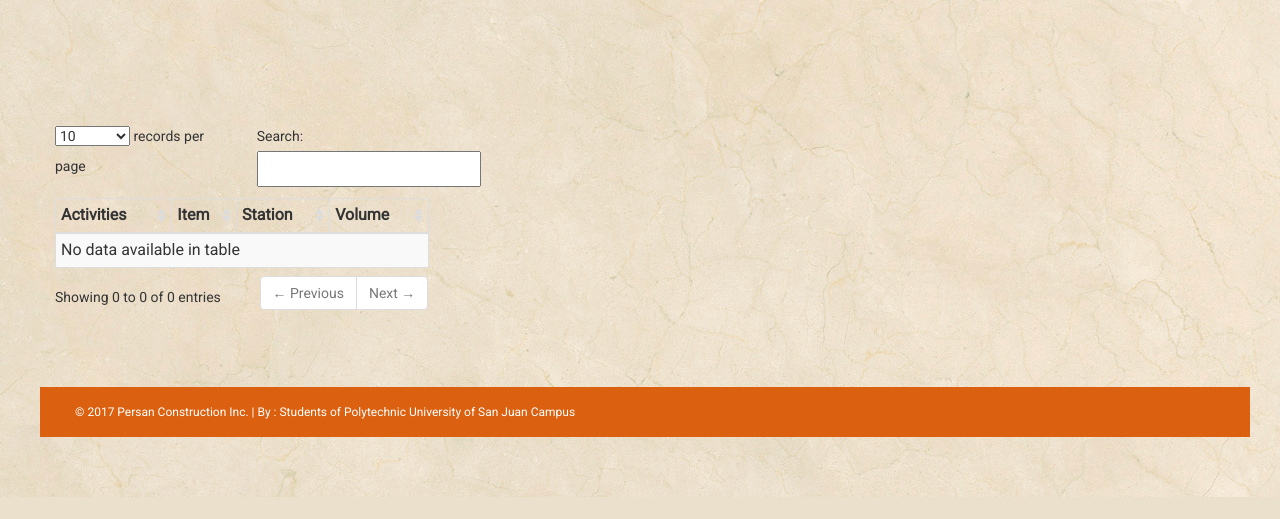
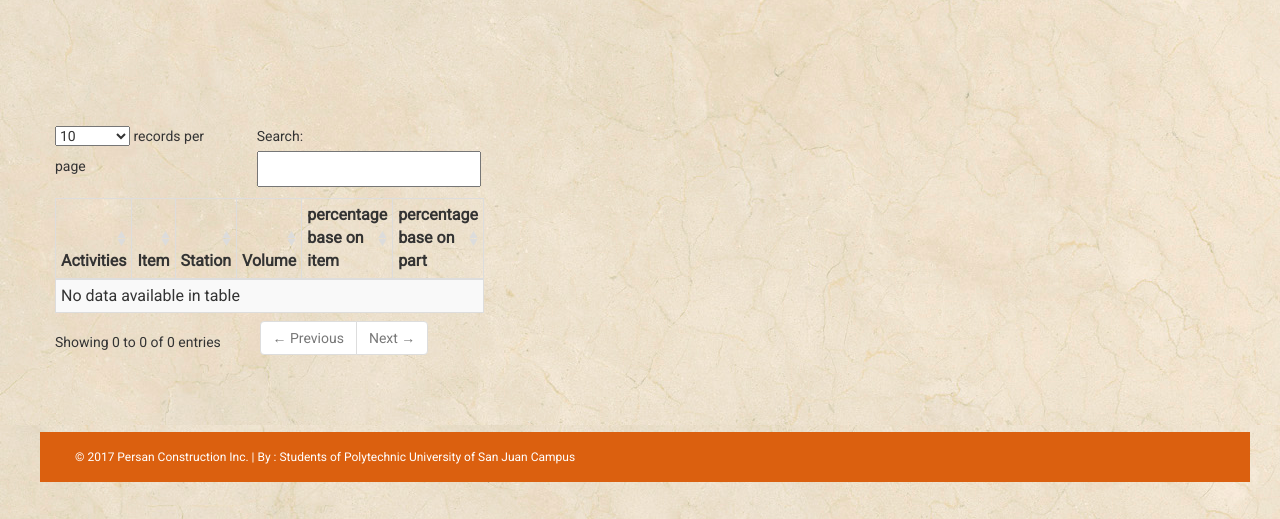
Before and after one commit to bendevelopss/mock4, a PHP site: page /view/others/isolation/main.php in a window 1280 px wide. Shown: the part 747-1266 px from the top of the page. Before the commit the page ends 1244 px from the top, so only its background shows below. Run offline with PHP 8.4, Linux system fonts and the light colour scheme; the visitor is signed in with stand-in values (Sample User, id 1); data comes from the database, SQL or seed files in the repository; data that the repository does not hold is empty; some libraries are stand-ins or nearby versions.

Commit message:
isolation progress

```diff
--- a/view/others/isolation/main.php
+++ b/view/others/isolation/main.php
@@ -122,6 +122,9 @@ if (option && typeof option === "object") {
                               <th>Item</th>
                               <th>Station</th>
                               <th>Volume</th>
+                              <th>percentage base on item</th>
+                              <th>percentage base on part</th>
+
                             </thead>
 
                             <tbody></tbody>
```
